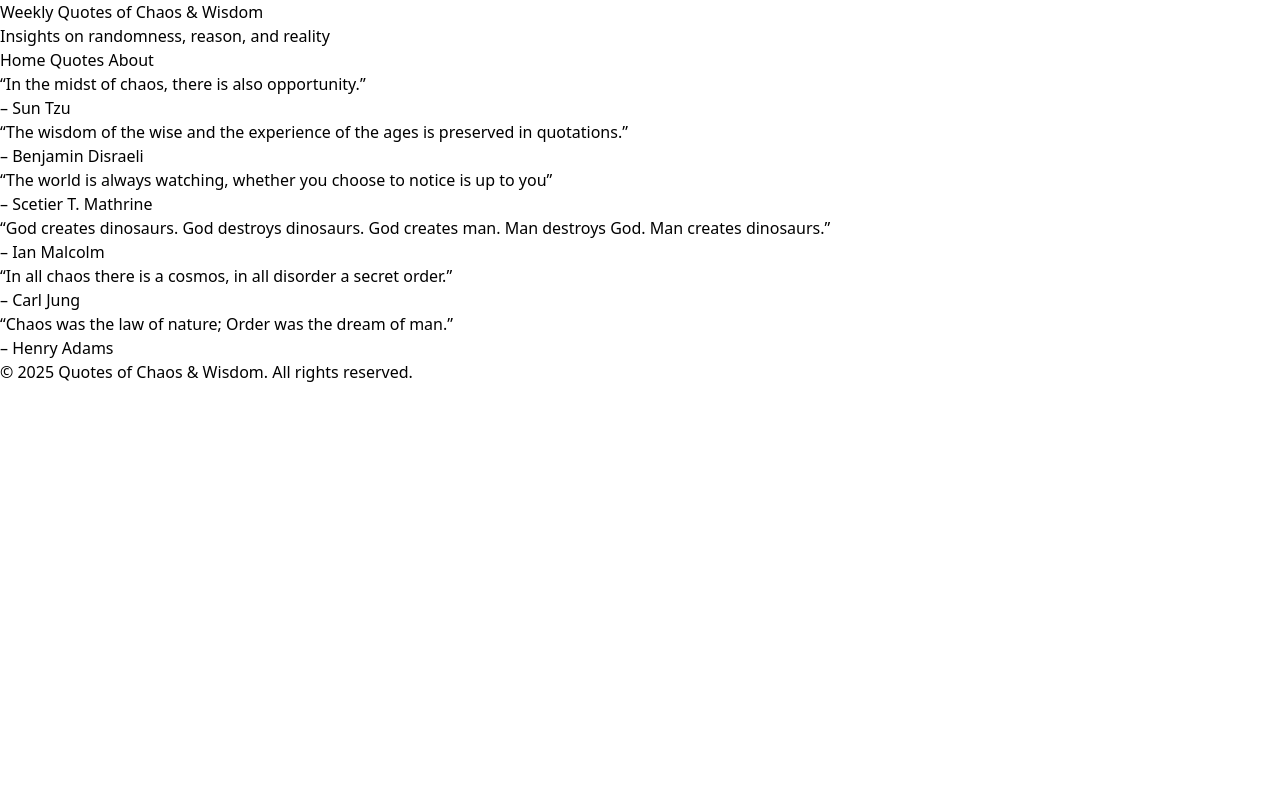
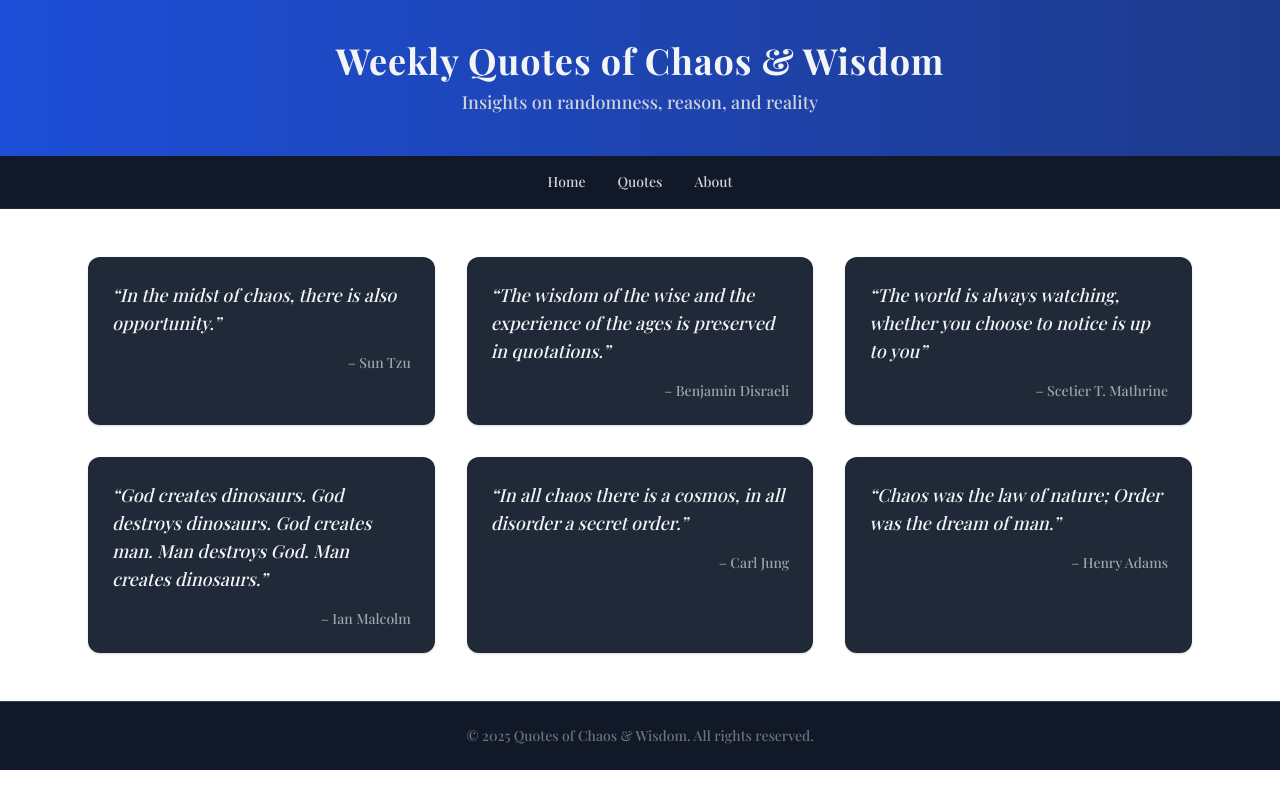
Before and after one commit to loganlanou/Scetier-T-Mathrine, a plain HTML site: page index.html in a window 1280 px wide. Drawn offline with nearby package versions, Linux system fonts and the light colour scheme.

Commit message:
stylereset

```diff
--- a/index.html
+++ b/index.html
@@ -1,50 +1,67 @@
 <!DOCTYPE html>
 <html lang="en">
 <head>
-    <meta charset="UTF-8">
+  <meta charset="UTF-8" />
+  <meta name="viewport" content="width=device-width, initial-scale=1.0"/>
   <title>Quotes of Chaos & Wisdom</title>
   <link href="https://cdn.jsdelivr.net/npm/tailwindcss@2.2.19/dist/tailwind.min.css" rel="stylesheet">
   <link rel="preconnect" href="https://fonts.googleapis.com">
   <link href="https://fonts.googleapis.com/css2?family=Playfair+Display:wght@500;700&display=swap" rel="stylesheet">
+  <style>
+    body {
+      font-family: 'Playfair Display', serif;
+    }
+  </style>
 </head>
-<body>
-    <header>
-        <h1>Weekly Quotes of Chaos & Wisdom</h1>
-        <p>Insights on randomness, reason, and reality</p>
+<body class="bg-gray-950 text-gray-100">
+
+  <!-- Header -->
+  <header class="bg-gradient-to-r from-blue-700 to-blue-900 text-center py-10 shadow-md">
+    <h1 class="text-4xl font-bold tracking-wide">Weekly Quotes of Chaos & Wisdom</h1>
+    <p class="text-lg mt-2 text-gray-300">Insights on randomness, reason, and reality</p>
   </header>
-    <nav>
-        <a href="home.html">Home</a>
-        <a href="index.html">Quotes</a>
-        <a href="about.html">About</a>
+
+  <!-- Navigation -->
+  <nav class="bg-gray-900 border-b border-gray-800 py-4">
+    <div class="max-w-5xl mx-auto flex justify-center space-x-8 text-sm">
+      <a href="home.html" class="text-gray-300 hover:text-blue-400">Home</a>
+      <a href="index.html" class="text-gray-300 hover:text-blue-400">Quotes</a>
+      <a href="about.html" class="text-gray-300 hover:text-blue-400">About</a>
+    </div>
   </nav>
-    <section class="quotes">
-        <div class="quote-card">
-            <p>“In the midst of chaos, there is also opportunity.”</p>
-            <span>– Sun Tzu</span>
+
+  <!-- Quotes Section -->
+  <section class="max-w-6xl mx-auto px-6 py-12 grid grid-cols-1 sm:grid-cols-2 lg:grid-cols-3 gap-8">
+    <div class="bg-gray-800 p-6 rounded-xl shadow hover:shadow-lg transition">
+      <p class="italic text-lg">“In the midst of chaos, there is also opportunity.”</p>
+      <span class="block mt-4 text-right text-sm text-gray-400">– Sun Tzu</span>
     </div>
-        <div class="quote-card">
-            <p>“The wisdom of the wise and the experience of the ages is preserved in quotations.”</p>
-            <span>– Benjamin Disraeli</span>
+    <div class="bg-gray-800 p-6 rounded-xl shadow hover:shadow-lg transition">
+      <p class="italic text-lg">“The wisdom of the wise and the experience of the ages is preserved in quotations.”</p>
+      <span class="block mt-4 text-right text-sm text-gray-400">– Benjamin Disraeli</span>
     </div>
-         <div class="quote-card">
-            <p>“The world is always watching, whether you choose to notice is up to you”</p>
-            <span>– Scetier T. Mathrine</span>
+    <div class="bg-gray-800 p-6 rounded-xl shadow hover:shadow-lg transition">
+      <p class="italic text-lg">“The world is always watching, whether you choose to notice is up to you”</p>
+      <span class="block mt-4 text-right text-sm text-gray-400">– Scetier T. Mathrine</span>
     </div>
-         <div class="quote-card">
-            <p>“God creates dinosaurs. God destroys dinosaurs. God creates man. Man destroys God. Man creates dinosaurs.”</p>
-            <span>– Ian Malcolm</span>
+    <div class="bg-gray-800 p-6 rounded-xl shadow hover:shadow-lg transition">
+      <p class="italic text-lg">“God creates dinosaurs. God destroys dinosaurs. God creates man. Man destroys God. Man creates dinosaurs.”</p>
+      <span class="block mt-4 text-right text-sm text-gray-400">– Ian Malcolm</span>
     </div>
-         <div class="quote-card">
-            <p>“In all chaos there is a cosmos, in all disorder a secret order.”</p>
-            <span>– Carl Jung</span>
+    <div class="bg-gray-800 p-6 rounded-xl shadow hover:shadow-lg transition">
+      <p class="italic text-lg">“In all chaos there is a cosmos, in all disorder a secret order.”</p>
+      <span class="block mt-4 text-right text-sm text-gray-400">– Carl Jung</span>
     </div>
-        <div class="quote-card">
-            <p>“Chaos was the law of nature; Order was the dream of man.”</p>
-            <span>– Henry Adams</span>
+    <div class="bg-gray-800 p-6 rounded-xl shadow hover:shadow-lg transition">
+      <p class="italic text-lg">“Chaos was the law of nature; Order was the dream of man.”</p>
+      <span class="block mt-4 text-right text-sm text-gray-400">– Henry Adams</span>
     </div>
   </section>
-    <footer>
+
+  <!-- Footer -->
+  <footer class="bg-gray-900 text-center py-6 text-sm text-gray-500 border-t border-gray-700">
     &copy; 2025 Quotes of Chaos & Wisdom. All rights reserved.
   </footer>
+
 </body>
 </html>
--- a/styles.css
+++ /dev/null
@@ -1,72 +0,0 @@
-body {
-    background: #18181b;
-    color: #f3f4f6;
-    font-family: Arial, sans-serif;
-    margin: 0;
-}
-
-header,
-footer {
-    background: #3329bd;
-    color: #fff;
-    text-align: center;
-    padding: 2em 0;
-}
-
-nav {
-    background: #27272a;
-    text-align: center;
-    padding: 1em 0;
-}
-
-nav a {
-    color: #a5b4fc;
-    margin: 0 1em;
-    text-decoration: none;
-    font-weight: bold;
-}
-
-nav a:hover {
-    text-decoration: underline;
-}
-
-.quotes {
-    display: flex;
-    flex-wrap: wrap;
-    gap: 1em;
-    justify-content: center;
-    padding: 2em 0;
-}
-
-.quote-card {
-    background: #27272a;
-    border-radius: 10px;
-    padding: 1.5em;
-    width: 300px;
-    margin: 1em 0;
-    box-shadow: 0 2px 8px #0002;
-}
-
-.quote-card p {
-    font-style: italic;
-    font-size: 1.1em;
-}
-
-.quote-card span {
-    display: block;
-    margin-top: 1em;
-    text-align: right;
-    color: #a1a1aa;
-    font-size: 0.95em;
-}
-
-.about {
-    background: #27272a;
-    padding: 2em;
-    text-align: center;
-}
-
-footer {
-    font-size: 0.9em;
-    border-top: 1px solid #444;
-}
```
Also changed, not shown: about.html (+26 -9 lines). Lines whose indentation alone changed are shown as unchanged.
